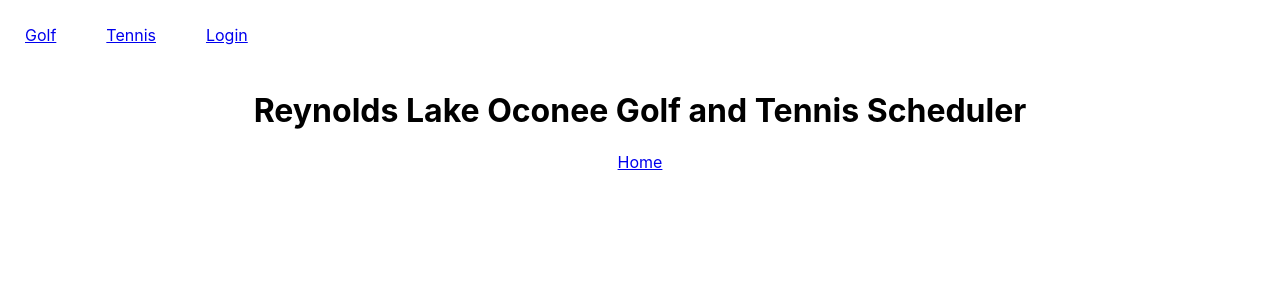
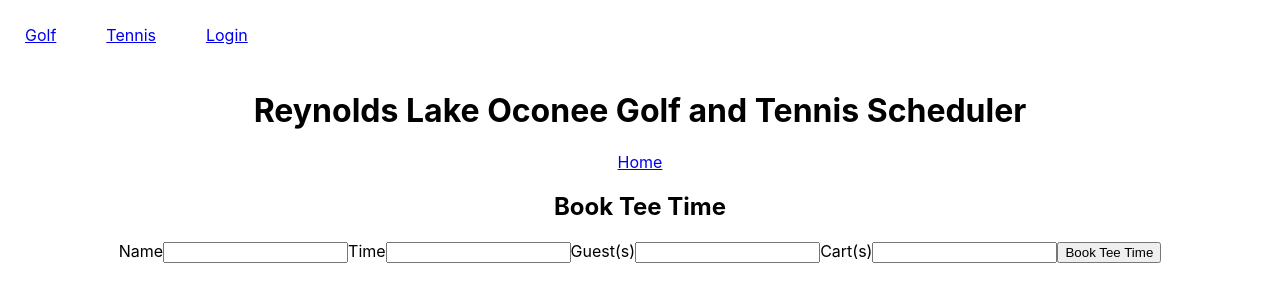
Before and after one commit to jthayden/activity-scheduler, a React (Create React App) app in the folder client/: page /teetimes/new in a window 1280 px wide. Shown: the top 302 px of the page. Built offline with nearby package versions, Linux system fonts and the light colour scheme.

Commit message:
Built out CreateTeeTime form

```diff
--- a/client/src/App.js
+++ b/client/src/App.js
@@ -4,6 +4,7 @@
 import TennisComplexList from './components/TennisComplexList'
 import GolfCourse from './components/GolfCourse'
 import CreateGolfCourse from './components/CreateGolfCourse'
+import CreateTeeTime from './components/CreateTeeTime'
 import './App.css'
 
 class App extends Component {
@@ -38,6 +39,7 @@
             <Route exact path='/' render={HomePageComponent}/>
             <Route path='/golfcourses/create' component={CreateGolfCourse} />
             <Route path='/golfcourses/:id' component={GolfCourse} />
+            <Route path='/teetimes/new' component={CreateTeeTime} />
           </Switch>
         </div>
 
--- a/client/src/components/CreateTeeTime.jsx
+++ b/client/src/components/CreateTeeTime.jsx
@@ -14,12 +14,70 @@
         redirectToHome: false
     }
 
+    handleInputChange = (evt) => {
+        let copiedTeeTime = {...this.state.new_tee_time}
+        copiedTeeTime[evt.target.name] = evt.target.value
+        this.setState({ new_tee_time: copiedTeeTime})
+    }
 
+    handleSubmit = (evt) => {
+        evt.preventDefault()
+        axios.post('/api/v1/teetimes/', this.state.new_tee_time)
+            .then(() => {
+                this.setState({
+                    redirectToHome: true
+                })
+            })
+    }
 
     render() {
+        if(this.state.redirectToHome) {
+            return <Redirect to='/' />
+        }
         return (
             <div>
+                <h2>Book Tee Time</h2>
+                <form onSubmit={this.handleSubmit}>
+                    <div>
+                        <label htmlFor='new-tee-time-name'>Name</label>
+                        <input
+                            type='text'
+                            name='name'
+                            id='new-tee-time-name'
+                            onChange={this.handleInputChange}
+                            value={this.state.new_tee_time.name}
+                        />
+                        <label htmlFor='new-tee-time-time'>Time</label>
+                        <input
+                            type='text'
+                            name='time'
+                            id='new-tee-time-time'
+                            onChange={this.handleInputChange}
+                            value={this.state.new_tee_time.time}
+                        />
+                        <label htmlFor='new-tee-time-guests'>Guest(s)</label>
+                        <input
+                            type='text'
+                            name='guests'
+                            id='new-tee-time-guests'
+                            onChange={this.handleInputChange}
+                            value={this.state.new_tee_time.guests}
+                        />
+                        <label htmlFor='new-tee-time-carts'>Cart(s)</label>
+                        <input
+                            type='text'
+                            name='carts'
+                            id='new-tee-time-carts'
+                            onChange={this.handleInputChange}
+                            value={this.state.new_tee_time.carts}
+                        />
+                        <input
+                            type='submit'
+                            value='Book Tee Time'
+                        />
+                    </div>
 
+                </form>
             </div>
         )
     }
```
